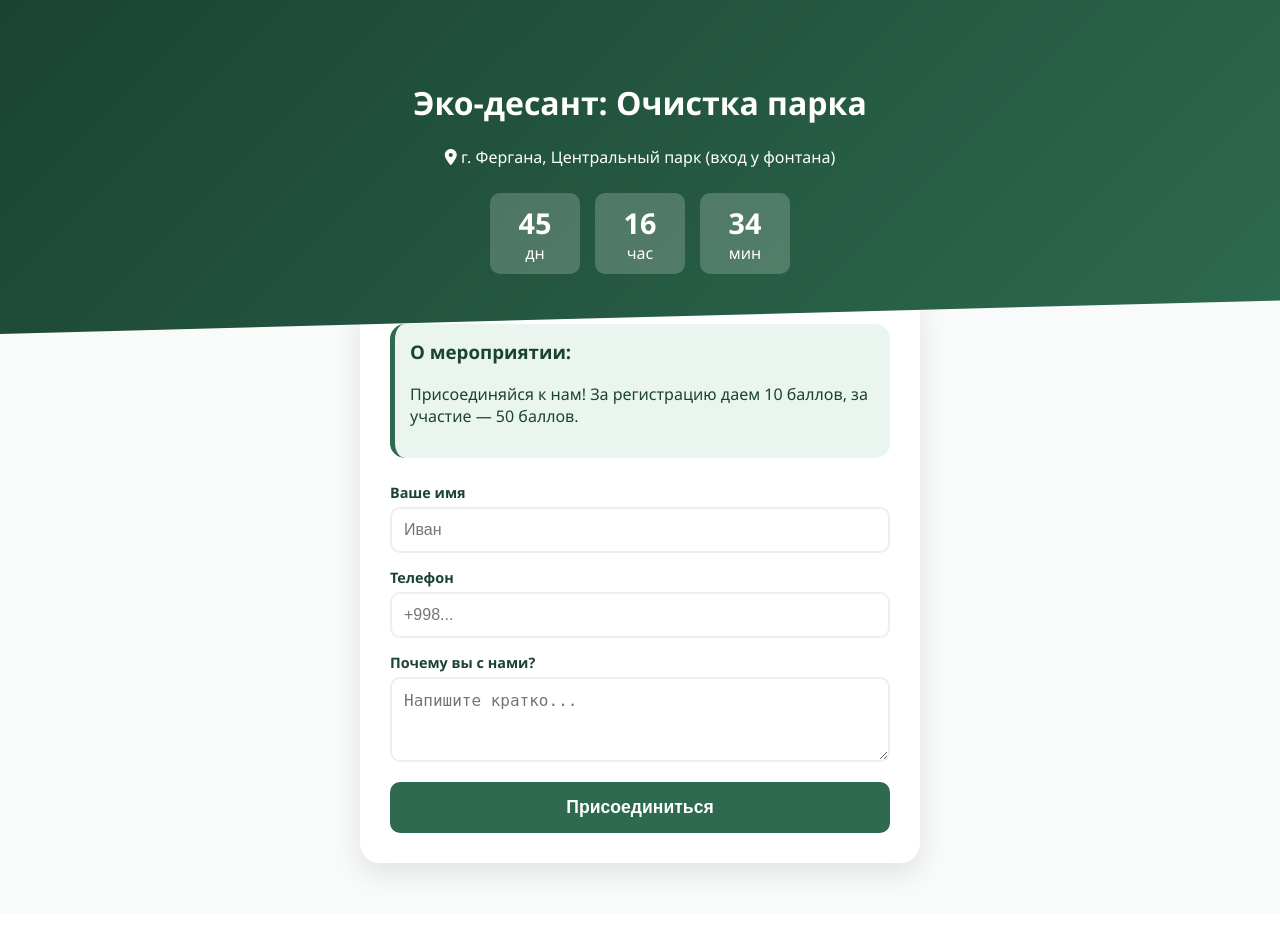
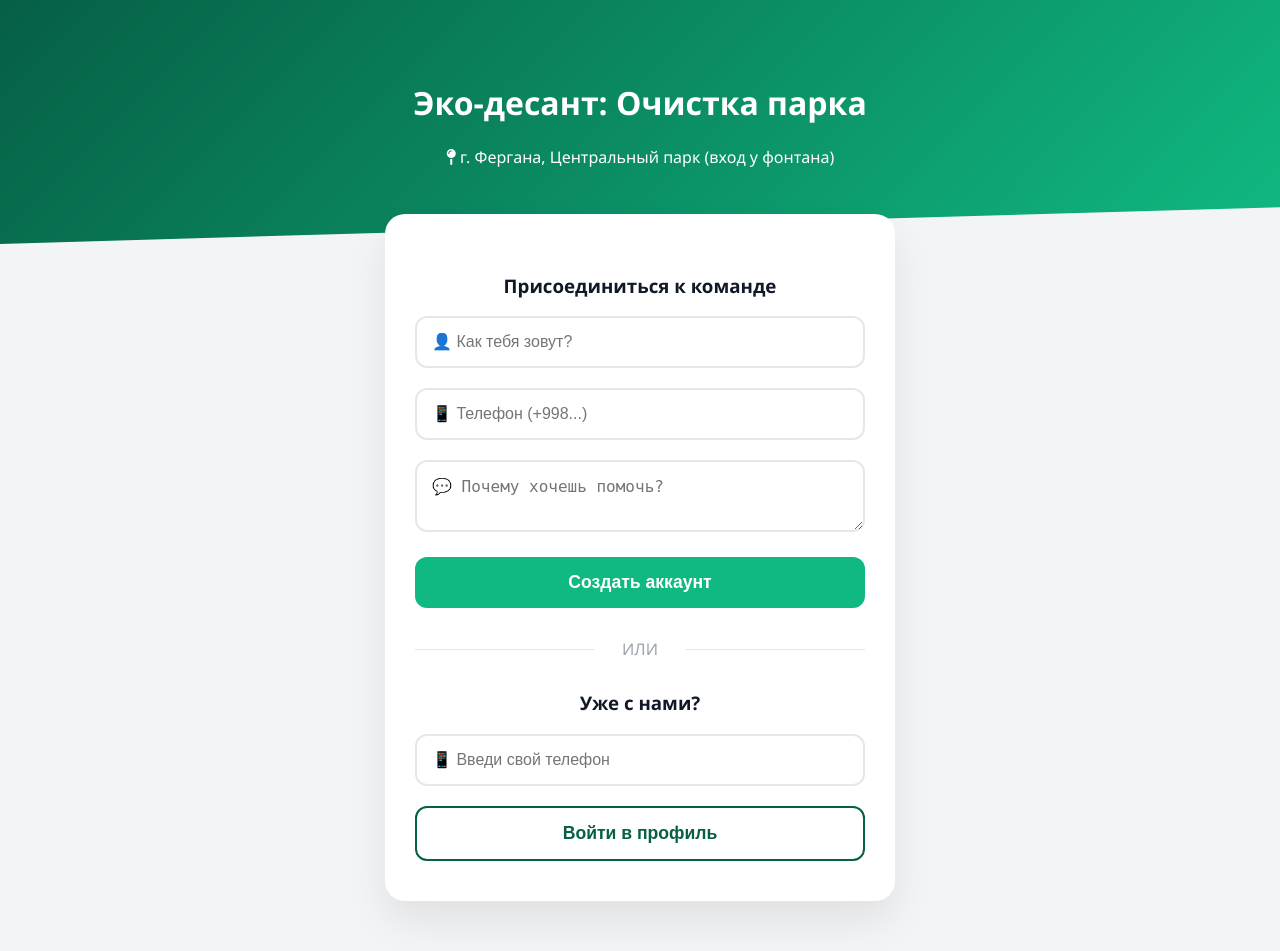
Before and after one commit to legendaryindra09-maker/my-eco-project, a Flask app: page / in a window 1280 px wide. Before the commit the page ends 884 px from the top, so only its background shows below. Run offline with Flask 3, Linux system fonts and the light colour scheme.

Commit message:
Update index.html

```diff
--- a/templates/index.html
+++ b/templates/index.html
@@ -3,72 +3,55 @@
 <head>
     <meta charset="UTF-8">
     <meta name="viewport" content="width=device-width, initial-scale=1.0">
-    <title>EcoVolunteer — Глобальный сбор</title>
-    <link rel="stylesheet" href="https://cdnjs.cloudflare.com/ajax/libs/font-awesome/6.0.0/css/all.min.css">
+    <title>EcoVolunteer — Твой шаг к чистой планете</title>
+    <link href="https://cdnjs.cloudflare.com/ajax/libs/font-awesome/6.0.0/css/all.min.css" rel="stylesheet">
     <style>
-        :root { --primary: #2d6a4f; --accent: #74c69d; --bg: #f8fbf9; }
-        body { font-family: 'Segoe UI', sans-serif; background: var(--bg); margin: 0; text-align: center; color: #1b4332; }
-        header { background: linear-gradient(135deg, #1b4332, var(--primary)); color: white; padding: 60px 20px; clip-path: polygon(0 0, 100% 0, 100% 90%, 0 100%); }
-        .timer-box { display: flex; justify-content: center; gap: 15px; margin-top: 25px; }
-        .timer-item { background: rgba(255,255,255,0.2); padding: 10px; border-radius: 10px; min-width: 70px; }
-        .timer-item span { display: block; font-size: 1.8rem; font-weight: bold; }
-        .container { max-width: 500px; margin: -40px auto 50px; background: white; padding: 30px; border-radius: 20px; box-shadow: 0 10px 30px rgba(0,0,0,0.1); }
-        .info-card { background: #e9f5ee; padding: 15px; border-radius: 15px; margin-bottom: 25px; text-align: left; border-left: 5px solid var(--primary); }
-        .form-group { margin-bottom: 15px; text-align: left; }
-        label { display: block; font-weight: bold; margin-bottom: 5px; font-size: 0.9rem; }
-        input, textarea { width: 100%; padding: 12px; border: 2px solid #eee; border-radius: 10px; box-sizing: border-box; font-size: 16px; }
-        input:focus { border-color: var(--accent); outline: none; }
-        button { background: var(--primary); color: white; border: none; padding: 15px; border-radius: 10px; cursor: pointer; width: 100%; font-size: 1.1rem; font-weight: bold; transition: 0.3s; }
-        button:hover { background: #1b4332; transform: translateY(-2px); }
+        :root { --primary: #10b981; --dark: #065f46; --bg: #f3f4f6; }
+        body { font-family: 'Segoe UI', sans-serif; background: var(--bg); margin: 0; }
+        header { background: linear-gradient(135deg, var(--dark), var(--primary)); color: white; padding: 60px 20px; text-align: center; clip-path: polygon(0 0, 100% 0, 100% 85%, 0 100%); }
+        .container { max-width: 450px; margin: -30px auto 50px; background: white; padding: 40px 30px; border-radius: 20px; box-shadow: 0 20px 40px rgba(0,0,0,0.08); position: relative; }
+        input, textarea { width: 100%; padding: 15px; margin-bottom: 20px; border: 2px solid #e5e7eb; border-radius: 12px; box-sizing: border-box; font-size: 16px; transition: 0.3s; }
+        input:focus, textarea:focus { border-color: var(--primary); outline: none; }
+        button { background: var(--primary); color: white; border: none; padding: 15px; border-radius: 12px; cursor: pointer; width: 100%; font-size: 1.1rem; font-weight: bold; transition: 0.3s; }
+        button:hover { background: var(--dark); transform: translateY(-2px); }
+        .flash { background: #fee2e2; color: #b91c1c; padding: 15px; border-radius: 10px; margin-bottom: 20px; text-align: center; font-weight: bold; }
+        .divider { text-align: center; margin: 30px 0; color: #9ca3af; position: relative; }
+        .divider::before, .divider::after { content: ""; position: absolute; top: 50%; width: 40%; height: 1px; background: #e5e7eb; }
+        .divider::before { left: 0; } .divider::after { right: 0; }
+        .login-btn { background: white; color: var(--dark); border: 2px solid var(--dark); }
+        .login-btn:hover { background: var(--dark); color: white; }
     </style>
 </head>
 <body>
     <header>
         <h1>{{ event.title }}</h1>
-        <p><i class="fas fa-map-marker-alt"></i> {{ event.location }}</p>
-        <div class="timer-box">
-            <div class="timer-item"><span id="days">0</span>дн</div>
-            <div class="timer-item"><span id="hours">0</span>час</div>
-            <div class="timer-item"><span id="mins">0</span>мин</div>
-        </div>
+        <p><i class="fas fa-map-pin"></i> {{ event.location }}</p>
     </header>
 
     <div class="container">
-        <div class="info-card">
-            <h3 style="margin-top:0">О мероприятии:</h3>
-            <p>{{ event.description }}</p>
-        </div>
+        {% with messages = get_flashed_messages(with_categories=true) %}
+            {% if messages %}
+                {% for category, message in messages %}
+                    <div class="flash">{{ message }}</div>
+                {% endfor %}
+            {% endif %}
+        {% endwith %}
 
         <form action="/register" method="POST">
-            <div class="form-group">
-                <label>Ваше имя</label>
-                <input type="text" name="name" placeholder="Иван" required>
-            </div>
-            <div class="form-group">
-                <label>Телефон</label>
-                <input type="tel" name="phone" placeholder="+998..." required>
-            </div>
-            <div class="form-group">
-                <label>Почему вы с нами?</label>
-                <textarea name="email" placeholder="Напишите кратко..." rows="3" required></textarea>
-            </div>
-            <button type="submit">Присоединиться</button>
+            <h3 style="text-align:center; color: #111827;">Присоединиться к команде</h3>
+            <input type="text" name="name" placeholder="👤 Как тебя зовут?" required>
+            <input type="tel" name="phone" placeholder="📱 Телефон (+998...)" required>
+            <textarea name="email" placeholder="💬 Почему хочешь помочь?" rows="2"></textarea>
+            <button type="submit">Создать аккаунт</button>
+        </form>
+
+        <div class="divider">ИЛИ</div>
+
+        <form action="/login" method="POST">
+            <h3 style="text-align:center; color: #111827;">Уже с нами?</h3>
+            <input type="tel" name="login_phone" placeholder="📱 Введи свой телефон" required>
+            <button type="submit" class="login-btn">Войти в профиль</button>
         </form>
     </div>
-
-    <script>
-        const targetDate = new Date("{{ event.date }}").getTime();
-        function updateTimer() {
-            const now = new Date().getTime();
-            const diff = targetDate - now;
-            if (diff > 0) {
-                document.getElementById('days').innerText = Math.floor(diff / (1000 * 60 * 60 * 24));
-                document.getElementById('hours').innerText = Math.floor((diff % (1000 * 60 * 60 * 24)) / (1000 * 60 * 60));
-                document.getElementById('mins').innerText = Math.floor((diff % (1000 * 60 * 60)) / (1000 * 60));
-            }
-        }
-        setInterval(updateTimer, 1000);
-        updateTimer();
-    </script>
 </body>
 </html>
```
